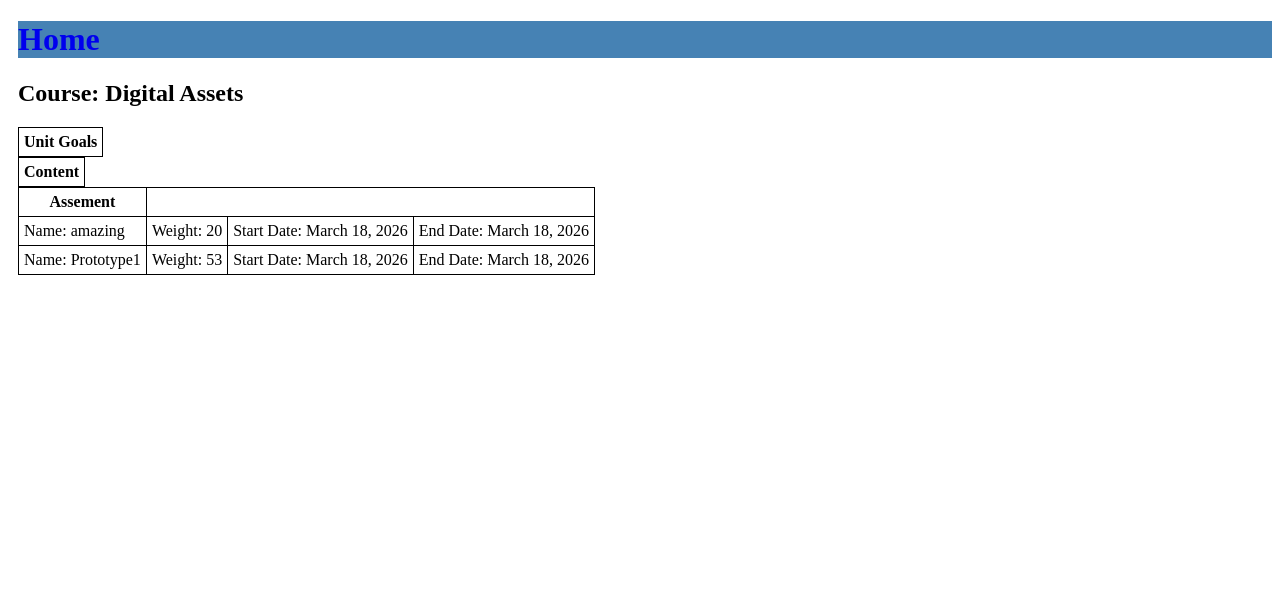
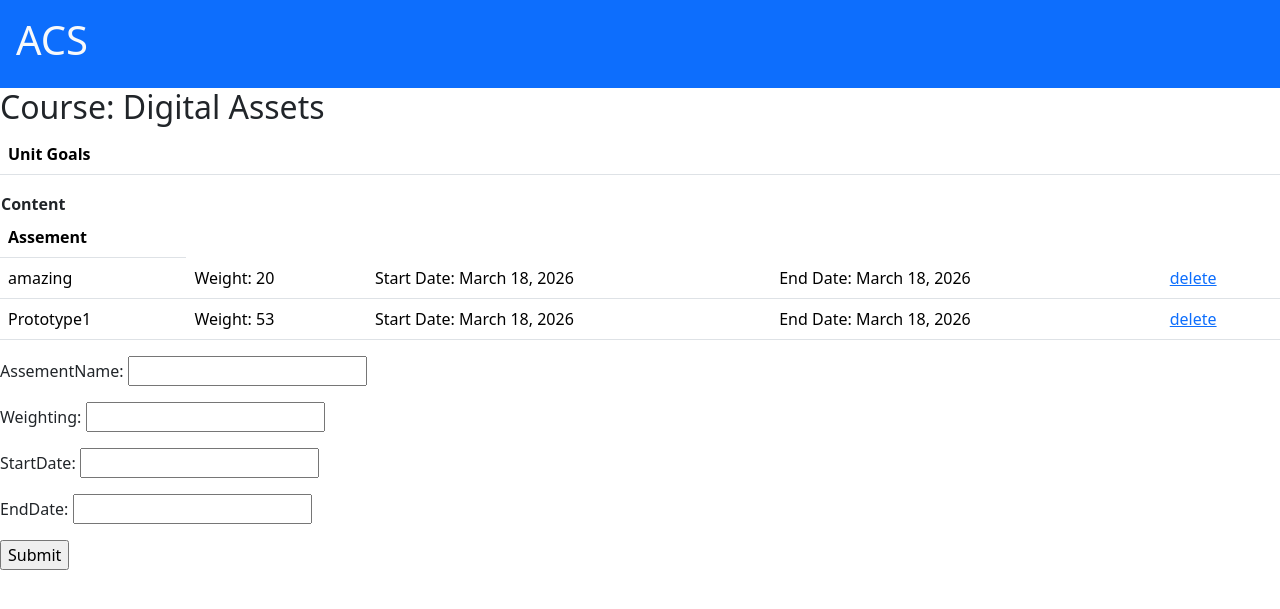
Before and after one commit to HIDDEN-PRIVATE/prototypeassign, a Django app: page /outline/2/ in a window 1280 px wide. Shown: the top 609 px of the page. Run offline with Django 3.2, Linux system fonts and the light colour scheme; data comes from the database, SQL or seed files in the repository; both versions use the stored data as it was after the commit; lists and menus that the app fills with data are empty; some libraries are stand-ins or nearby versions.

Commit message:
mainly just making stuff editable front end

```diff
--- /dev/null
+++ b/prototypeassign/Main/forms.py
@@ -0,0 +1,8 @@
+from dataclasses import fields
+from django import forms
+from .models import Course, ScalingGroup, UnitGroup, Assements, ContentGroup, UnitGoals
+
+class InputForm(forms.ModelForm):
+    class Meta:
+        model = Assements
+        exclude = ['Unit']
--- a/prototypeassign/Main/templates/Main/index.html
+++ b/prototypeassign/Main/templates/Main/index.html
@@ -10,8 +10,8 @@
 </head>
 
 <body>
-    <div class="container-fluid p-5 bg-primary text-white text-center">
-        <h1>Home</h1>
+    <div class="container-fluid p-3 bg-primary text-white">
+        <h1>ACS</h1>
     </div>
 
     <nav class="navbar navbar-expand-sm bg-secondary navbar-dark">
--- a/prototypeassign/Main/templates/Main/outlinetemplate.html
+++ b/prototypeassign/Main/templates/Main/outlinetemplate.html
@@ -1,17 +1,22 @@
 <!DOCTYPE html>
 
-<html lang="en" xmlns="http://www.w3.org/1999/xhtml">
+<html lang="en">
 <head>
     <meta charset="utf-8" />
     <title>{{UnitName}}</title>
+    <link rel="icon" type="image/x-icon" href="https://reneweconomy.com.au/wp-content/uploads/2018/02/act-government-logo.png">
     {% load static %} <!-- Instruct Django to load static files -->
+    {% load bootstrap5 %}
+    {% bootstrap_css %}
+    {% bootstrap_javascript %}
 
-    <link rel="stylesheet" type="text/css" href="{% static 'prototype.css' %}" />
 </head>
 <body>
-    <h1><a href="/home">Home</a></h1>
+    <div class="container-fluid p-3 bg-primary text-white"> <!--might be able to import seperate page here-->
+        <h1><a class="link-light text-decoration-none" href="/home">ACS</a></h1>
+    </div>
     <h2>Course: {{UnitName.UnitName}}</h2>
-    <table>
+    <table class="table">
         <tr>
             <th>Unit Goals</th>
         </tr>
@@ -35,20 +40,30 @@
         {% endfor %}
 
     </table>
-    <table>
+    <table class="table">
         <tr>
             <th>Assement</th>
         </tr>
 
         {% for UnitAssement in Assement %}
         <tr>
-            <td>Name: {{UnitAssement.AssementName}}</td>
+            <td>{{UnitAssement.AssementName}}</td>
             <td>Weight: {{UnitAssement.Weighting}}</td>
             <td>Start Date: {{UnitAssement.StartDate}}</td>
             <td>End Date: {{UnitAssement.EndDate}}</td>
+            <td><a href="/delete/{{UnitAssement.id}}">delete</a></td>
         </tr>
         {% endfor %}
 
+
+
+
     </table>
+    <form action="" method="post">
+        <!--form for creating Assignments-->
+        {% csrf_token %}
+        {{form.as_p}}
+        <input type="submit" value="Submit">
+    </form>
 </body>
 </html>
--- a/prototypeassign/Main/views.py
+++ b/prototypeassign/Main/views.py
@@ -1,18 +1,27 @@
+#imports Render which is vital and Get_object_or_404 which gets a single item, or a 404 https response, instead of error
+import re
 from django.shortcuts import redirect, render
-from django.shortcuts import render, get_object_or_404
+from django.shortcuts import render, get_object_or_404 #might be able to remove render from here and 404 up
 from django.template import Context, Template, context
+
+# imports models and forms from main
 from .models import Course, ScalingGroup, UnitGroup, Assements, ContentGroup, UnitGoals
+from .forms import InputForm
+
+#Authenciation for user accounts
 from django.contrib.auth.models import User
 from django.contrib.auth import authenticate
-from django.contrib import messages
+from django.contrib import messages #perhaps remove
 
 # Create your views here.
 
-def index(request):
+def index(request): #Home
 
     MasterUnit = UnitGroup.objects.all()
-    return render(request,"Main/index.html", {'content': MasterUnit})
-def outline(request, id):
+    return render(request,"Main/index.html", {'content': MasterUnit}) #should replace with Context at some point
+
+
+def outline(request, id): #unit outline Generator Template
     if not User.is_authenticated:
         return redirect('home')
 
@@ -20,10 +29,30 @@ def outline(request, id):
     UnitAssement = Assements.objects.filter(Unit=UnitName)
     Content = ContentGroup.objects.filter(Unit=UnitName)
     goals = UnitGoals.objects.filter(Unit=UnitName)
+
+    #allows creation of new assignments
+    if request.method == "POST":
+        form = InputForm(request.POST)
+        if form.is_valid():
+            Assem = form.save(commit = False)
+            Assem.Unit = UnitName
+            Assem.save()
+
+    else:
+        form = InputForm()
+    #allows for importing of multiple Models
     context = {
         "UnitName": UnitName,
         "UContent": Content,
         "Assement":UnitAssement,
-        "Ugoals":goals
+        "Ugoals":goals,
+        "form": form
         }
     return render(request, "Main/outlinetemplate.html", context)
+
+def assigndel(request, id):
+    Assem = get_object_or_404(Assements, id=id)
+    Assem.delete()
+    return redirect(request.META.get('HTTP_REFERER'))
+
+#login view will be here
--- a/prototypeassign/prototypeassign/urls.py
+++ b/prototypeassign/prototypeassign/urls.py
@@ -27,5 +27,6 @@ urlpatterns = [
     path('admin/', admin.site.urls),
     re_path(r'^$', Main.views.index, name='index'),
     path('home', Main.views.index, name='home'),
-    path('outline/<int:id>/', Main.views.outline, name='outline')
+    path('outline/<int:id>/', Main.views.outline, name='outline'),
+    path('delete/<int:id>', Main.views.assigndel, name="delete")
 ]
```
Also changed, not shown: prototypeassign/db.sqlite3, 1 other file.
